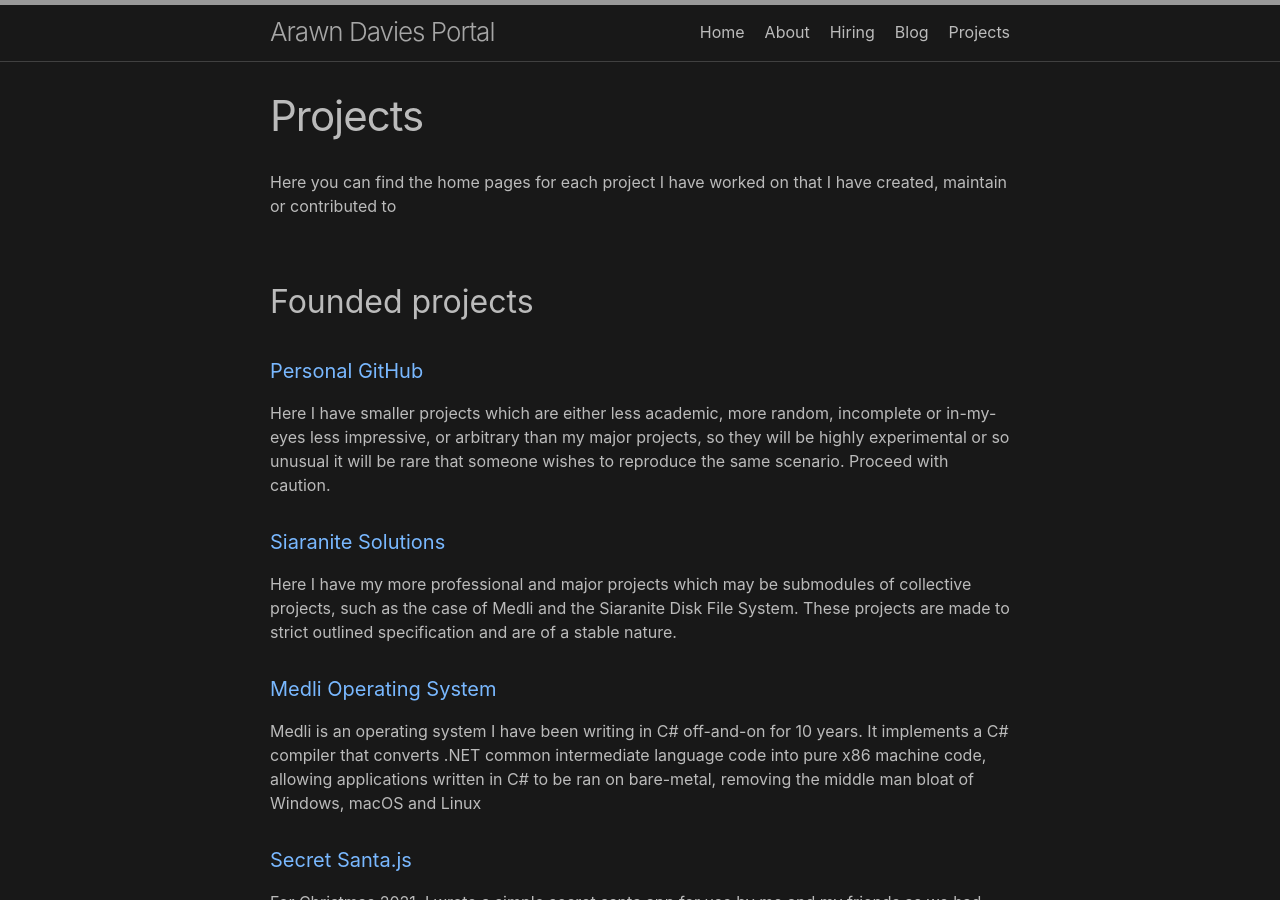
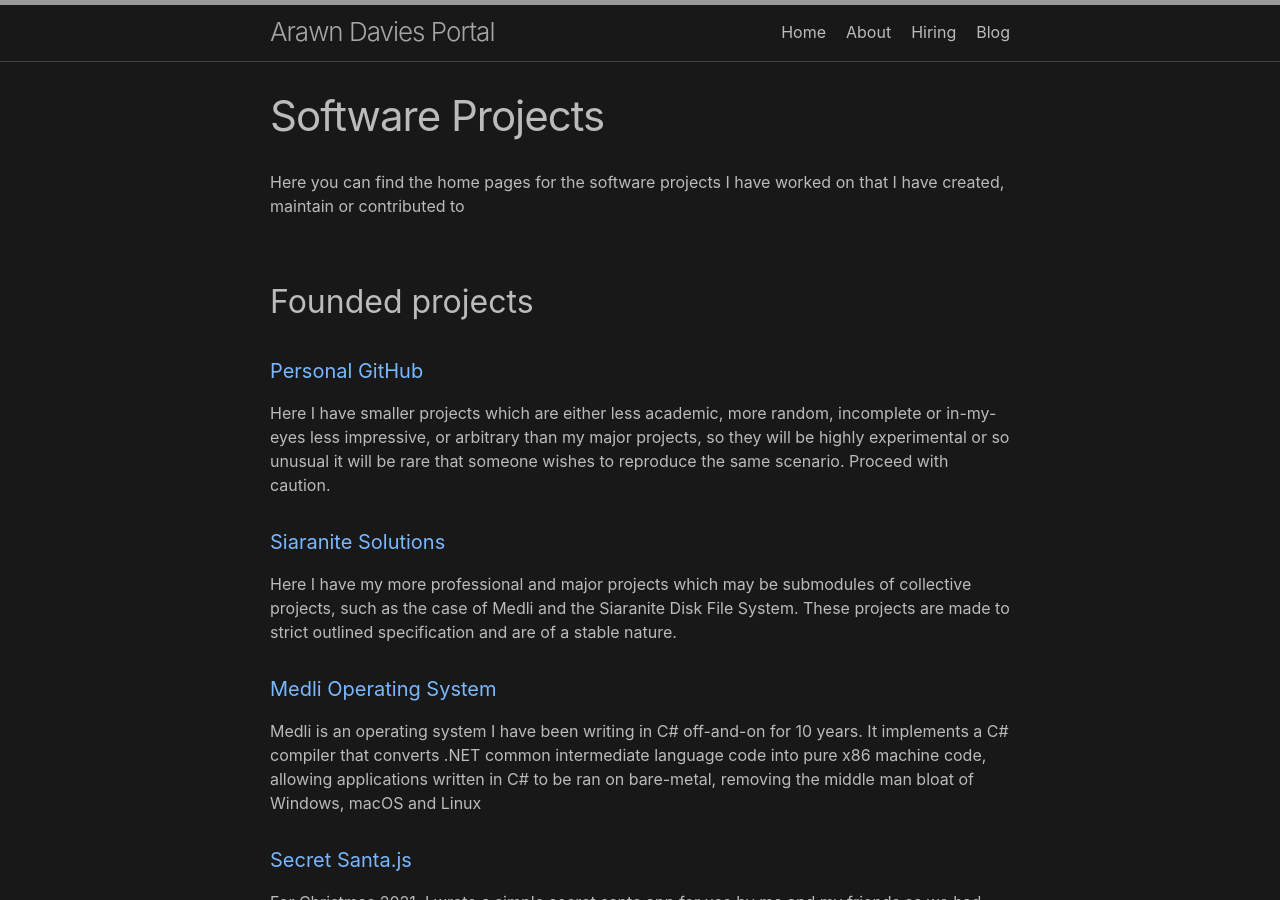
Before and after one commit to jsanz/gh-pages-minima-starter, a Jekyll site: the page built from projects/software/software.md, in a window 1280 px wide and 900 px high. Built offline with Jekyll 4.4.1, drawn with Linux system fonts in a browser that asks for light colours.

Commit message:
Update and rename projects/projects.md to projects/software/software.md

```diff
--- a/projects/projects.md
+++ b/projects/software/software.md
@@ -1,17 +1,17 @@
 ---
-permalink: /projects/
+permalink: /projects/software
 layout: page
-title: Projects
+title: Software Projects
 ---
 
-Here you can find the home pages for each project I have worked on that I have created, maintain or contributed to
+Here you can find the home pages for the software projects I have worked on that I have created, maintain or contributed to
 ## Founded projects
 #### [Personal GitHub](https://github.com/Arawn-Davies)
 Here I have smaller projects which are either less academic, more random, incomplete or in-my-eyes less impressive, or arbitrary than my major projects,
 so they will be highly experimental or so unusual it will be rare that someone wishes to reproduce the same scenario. Proceed with caution.
-#### [Siaranite Solutions](/projects/siaranite.md)
+#### [Siaranite Solutions](/projects/software/siaranite.md)
 Here I have my more professional and major projects which may be submodules of collective projects, such as the case of Medli and the Siaranite Disk File System. These projects are made to strict outlined specification and are of a stable nature.
-#### [Medli Operating System](/projects/medli.md)
+#### [Medli Operating System](/projects/software/medli.md)
 Medli is an operating system I have been writing in C# off-and-on for 10 years. It implements a C# compiler that converts .NET common intermediate language code into pure x86 machine code, allowing applications written in C# to be ran on bare-metal, removing the middle man bloat of Windows, macOS and Linux
 #### [Secret Santa.js](/secret-santa/)
 For Christmas 2021, I wrote a simple secret santa app for use by me and my friends as we had difficulty drawing names as COVID-19 was very bad at the time. Feel free to adapt the code for your own use.
```
